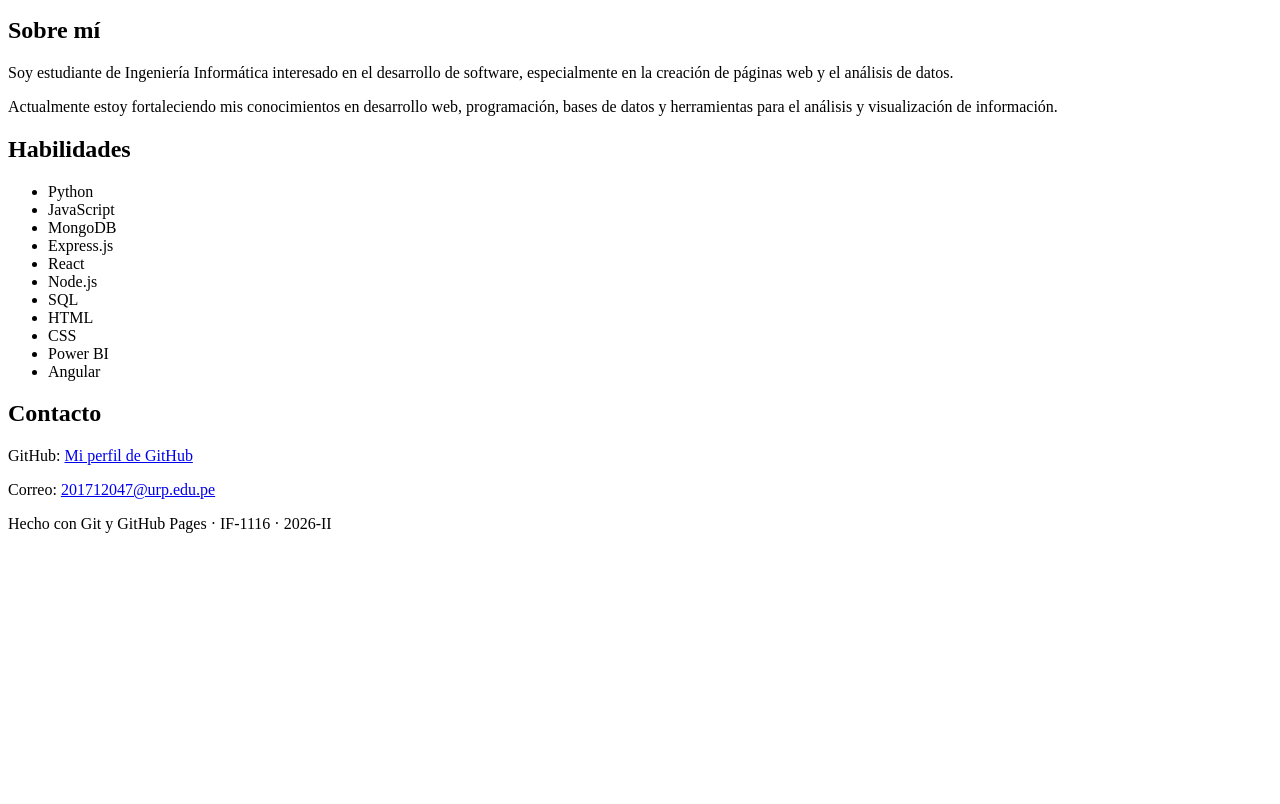
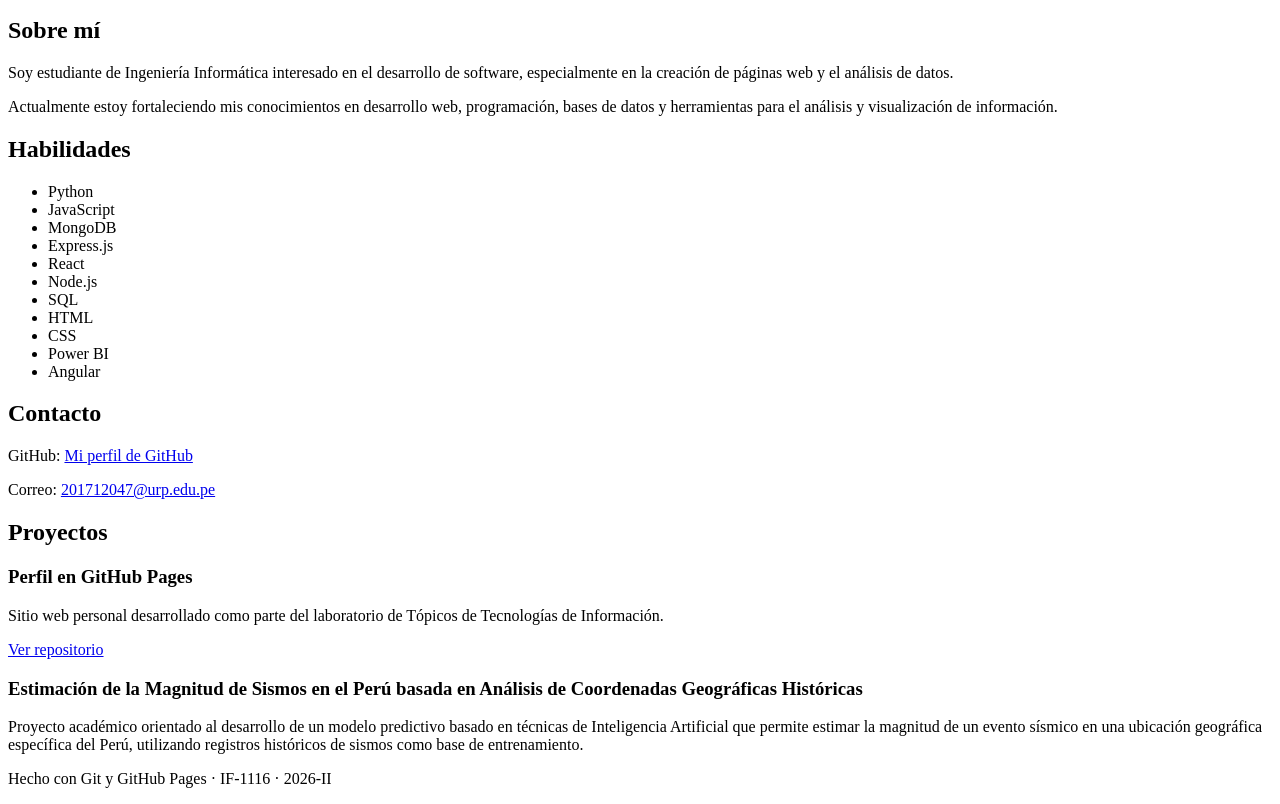
Before and after one commit to DiegoRosalesURP/DiegoRosalesURP.github.io, a plain HTML site: page index.html in a window 1280 px wide. Shown: the part 101-905 px from the top of the page. Before the commit the page ends 800 px from the top, so only its background shows below. Drawn offline with Linux system fonts and the light colour scheme.

Commit message:
Agregar sección de proyectos

```diff
--- a/index.html
+++ b/index.html
@@ -59,6 +59,29 @@
         </p>
     </section>
 
+    <section id="proyectos">
+        <h2>Proyectos</h2>
+
+        <article>
+            <h3>Perfil en GitHub Pages</h3>
+            <p>
+                Sitio web personal desarrollado como parte del laboratorio
+                de Tópicos de Tecnologías de Información.
+            </p>
+            <a href="https://github.com/DiegoRosalesURP/DiegoRosalesURP.github.io">
+                Ver repositorio
+            </a>
+        </article>
+
+        <article>
+            <h3>Estimación de la Magnitud de Sismos en el Perú basada en Análisis de Coordenadas
+    Geográficas Históricas</h3>
+            <p>
+                Proyecto académico orientado al desarrollo de un modelo predictivo basado en técnicas de Inteligencia Artificial que permite estimar la magnitud de un evento sísmico en una ubicación geográfica específica del Perú, utilizando registros históricos de sismos como base de entrenamiento.
+            </p>
+        </article>
+    </section>
+
   </main>
   <footer>
     <p>Hecho con Git y GitHub Pages · IF-1116 · 2026-II</p>
```
